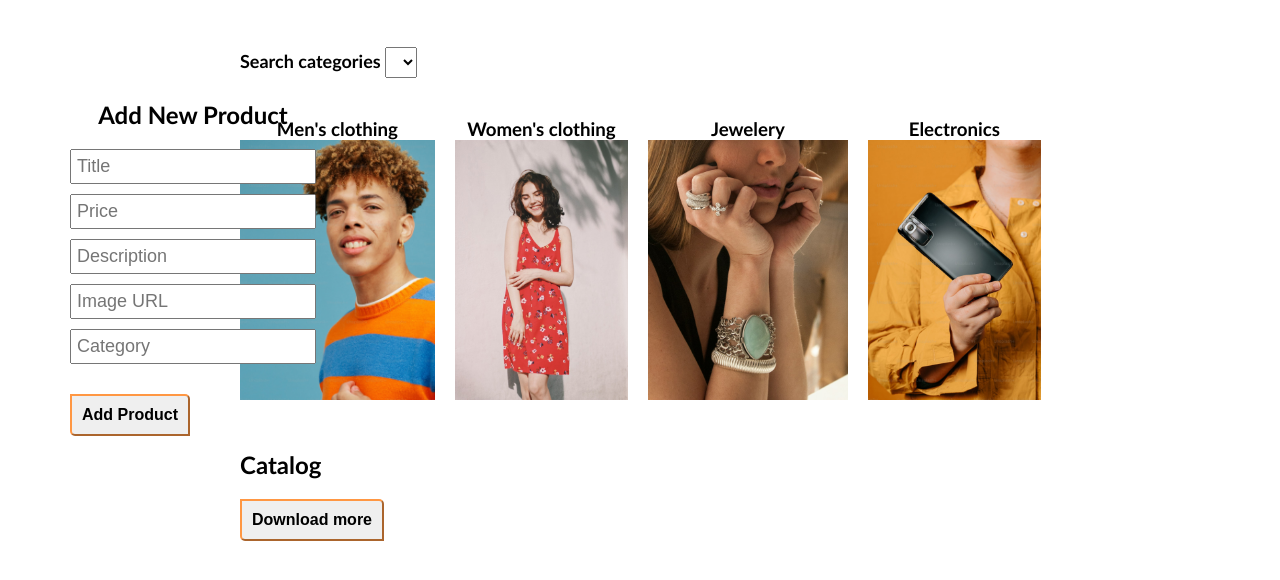
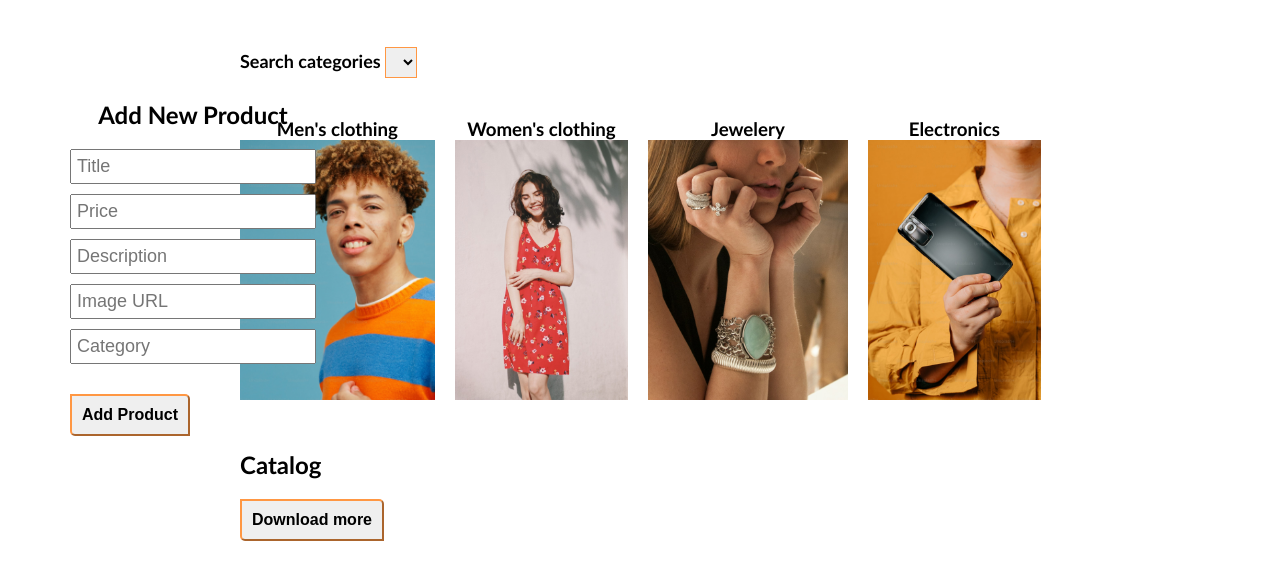
Before and after one commit to NadiaRuss/UU-10moduleHW, a plain HTML site: page index.html in a window 1280 px wide. Shown: the part 200-780 px from the top of the page. Drawn offline with Linux system fonts and the light colour scheme; no server answers.

Commit message:
Все доделано и исправлено

```diff
--- a/styles.css
+++ b/styles.css
@@ -107,6 +107,7 @@ form input {
 #categorieslist {
   font-size: 16px;
   padding: 5px;
+  border-color: #ff9743;
 }
 #categorieslist option {
   font-size: 16px;
```
